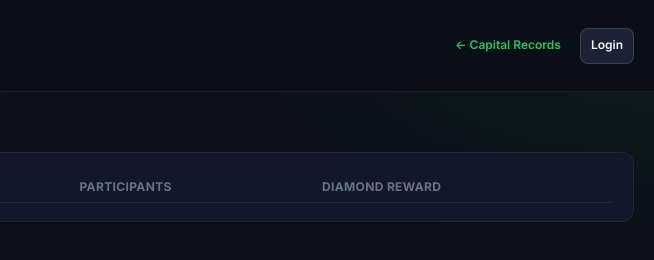
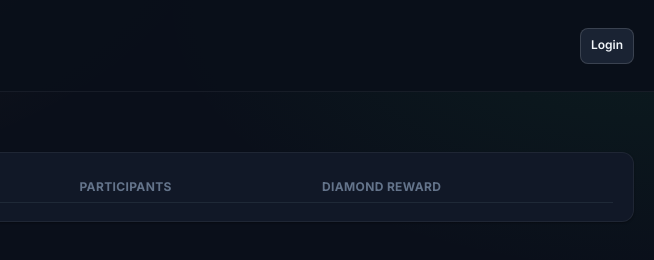
Before and after one commit to jorsen/capital, a website: page public/sovereign/crusade/index.html in a window 1280 px wide. Shown: the full height of the page, 626-1280 px from the left. Drawn offline with Linux system fonts and the light colour scheme; no server answers.

Commit message:
Remove Capital Records link from Sovereign page header

```diff
--- a/public/sovereign/crusade/index.html
+++ b/public/sovereign/crusade/index.html
@@ -23,7 +23,6 @@
         </div>
       </div>
       <div class="topbar-right">
-        <a href="/" class="btn small ghost">← Capital Records</a>
         <span id="whoamiBadge" class="hidden" style="color:var(--text-muted); font-size:13px;"></span>
         <a id="sovereignLoginLink" href="/login?redirect=/sovereign" class="btn small">Login</a>
         <button id="sovereignLogoutBtn" class="btn small hidden">Logout</button>
```
